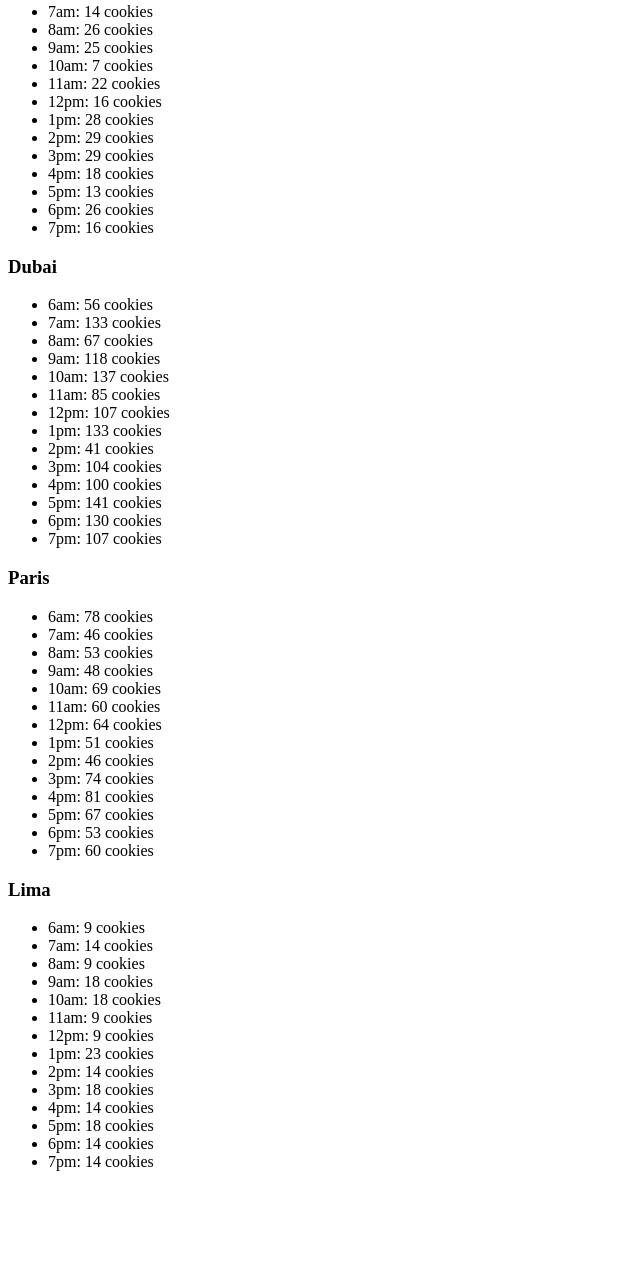
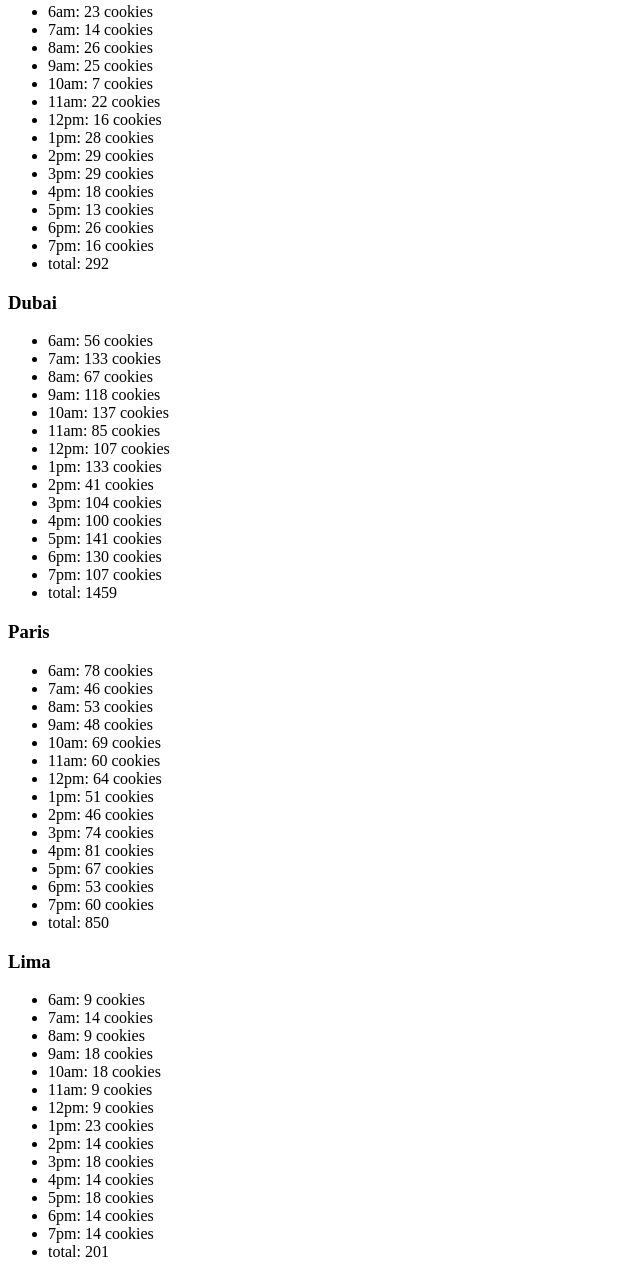
Before and after one commit to Adrian6759/cookie-stand, a plain HTML site: page sales.html in a window 1280 px wide. Shown: the part 447-1724 px from the top of the page, without its empty margins (0-640 px from the left). Before the commit the page ends 1634 px from the top, so only its background shows below. Drawn offline with Linux system fonts and the light colour scheme.

Commit message:
Added totals and linked html

```diff
--- a/js/app.js
+++ b/js/app.js
@@ -17,6 +17,7 @@ let seattle ={
       let customerNumber = randomCustomer(this.minCustomers, this.maxCustomers);
       let cookieNumber = Math.round(customerNumber * this.avgCookiesPerCust);
       this.hourlyCookies.push(cookieNumber);
+      this.totalCookies += cookieNumber;
     }
   },
   render(){
@@ -26,6 +27,9 @@ let seattle ={
       listItems.textContent = `${shopHours[j]}: ${this.hourlyCookies[j]} cookies`;
       cookieHourlyList.appendChild(listItems);
     }
+    const total = document.createElement('li');
+    total.textContent = `total: ${this.totalCookies}`;
+    cookieHourlyList.appendChild(total);
   }
 
 };
@@ -37,21 +41,26 @@ let tokyo = {
   minCustomers:3,
   maxCustomers:24,
   avgCookiesPerCust:1.2,
+  totalCookies:0,
   hourlyCookies:[],
   getHourlyCookies: function() {
-    for (let j=0; j < shopHours.length; j++){
+    for (let i=0; i < shopHours.length; i++){
       let customerNumber = randomCustomer(this.minCustomers, this.maxCustomers);
       let cookieNumber = Math.round(customerNumber * this.avgCookiesPerCust);
       this.hourlyCookies.push(cookieNumber);
+      this.totalCookies += cookieNumber;
     }
   },
-  render() {
+  render(){
     let cookieHourlyList = document.getElementById('tokyo');
     for (let j = 0; j < shopHours.length; j++){
       const listItems = document.createElement('li');
       listItems.textContent = `${shopHours[j]}: ${this.hourlyCookies[j]} cookies`;
       cookieHourlyList.appendChild(listItems);
     }
+    const total = document.createElement('li');
+    total.textContent = `total: ${this.totalCookies}`;
+    cookieHourlyList.appendChild(total);
   }
 };
 tokyo.getHourlyCookies();
@@ -62,12 +71,14 @@ let dubai = {
   minCustomers:11,
   maxCustomers:38,
   avgCookiesPerCust:3.7,
+  totalCookies:0,
   hourlyCookies:[],
   gethourlyCookies: function() {
-    for (let k=0; k < shopHours.length; k++){
+    for (let i=0; i < shopHours.length; i++){
       let customerNumber = randomCustomer(this.minCustomers, this.maxCustomers);
       let cookieNumber = Math.round(customerNumber * this.avgCookiesPerCust);
       this.hourlyCookies.push(cookieNumber);
+      this.totalCookies += cookieNumber;
     }
   },
 
@@ -78,6 +89,9 @@ let dubai = {
       listItems.textContent = `${shopHours[j]}: ${this.hourlyCookies[j]} cookies `;
       cookieHourlyList.appendChild(listItems);
     }
+    const total = document.createElement('li');
+    total.textContent = `total: ${this.totalCookies}`;
+    cookieHourlyList.append(total);
   }
 };
 dubai.gethourlyCookies();
@@ -88,13 +102,15 @@ let paris = {
   minCustomers:20,
   maxCustomers:38,
   avgCookiesPerCust:2.3,
+  totalCookies:0,
   hourlyCookies:[],
   gethourlyCookies: function() {
-    for (let l=0; l < shopHours.length; l++) {
+    for (let i=0; i < shopHours.length; i++) {
       let customerNumber = randomCustomer(this.minCustomers, this.maxCustomers);
       let cookieNumber = Math.round(customerNumber *
         this.avgCookiesPerCust);
       this.hourlyCookies.push(cookieNumber);
+      this.totalCookies += cookieNumber;
     }
   },
 
@@ -105,7 +121,9 @@ let paris = {
       listItems.textContent = `${shopHours[j]}: ${this.hourlyCookies[j]} cookies`;
       cookieHourlyList.appendChild(listItems);
     }
-
+    const total = document.createElement('li');
+    total.textContent = `total: ${this.totalCookies}`;
+    cookieHourlyList.appendChild(total);
   }
 
 };
@@ -117,13 +135,15 @@ let lima = {
   minCustomers:2,
   maxCustomers:16,
   avgCookiesPerCust:4.6,
+  totalCookies:0,
   hourlyCookies:[],
   gethourlyCookies: function() {
-    for (let m=0; m < shopHours.length; m++) {
+    for (let i=0; i < shopHours.length; i++) {
       let customerNumber = randomCustomer(this.minCustomers, this.avgCookiesPerCust,this.maxCustomers);
       let cookieNumber = Math.round(customerNumber *
         this.avgCookiesPerCust);
       this.hourlyCookies.push(cookieNumber);
+      this.totalCookies += cookieNumber;
     }
   },
   render () {
@@ -133,7 +153,9 @@ let lima = {
       listItems.textContent = `${shopHours[j]}: ${this.hourlyCookies[j]} cookies`;
       cookieHourlyList.appendChild(listItems);
     }
-
+    const total = document.createElement('li');
+    total.textContent = `total: ${this.totalCookies}`;
+    cookieHourlyList.appendChild(total);
   }
 };
 lima.gethourlyCookies();
```
Also changed, not shown: index.html (+1 -14 lines).
